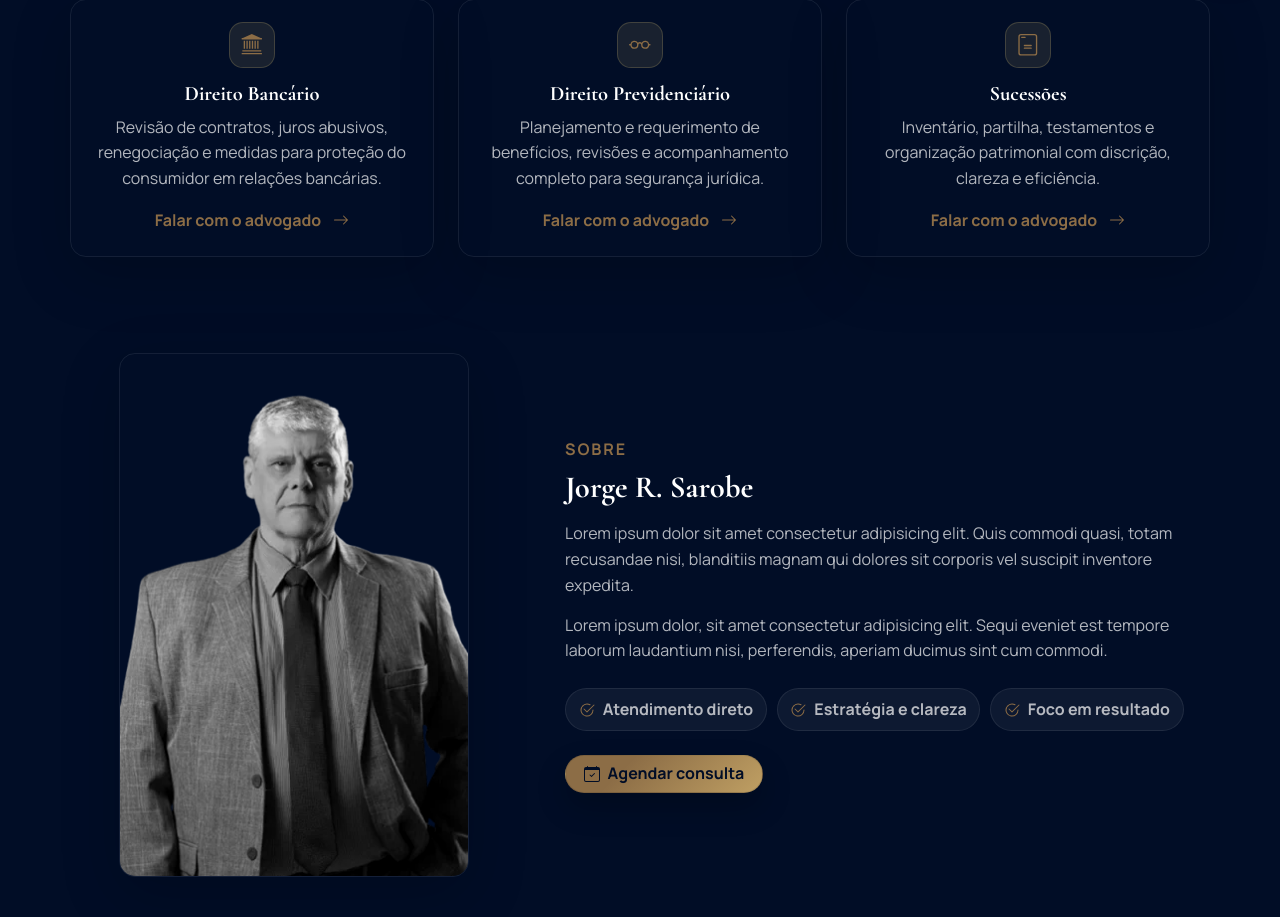
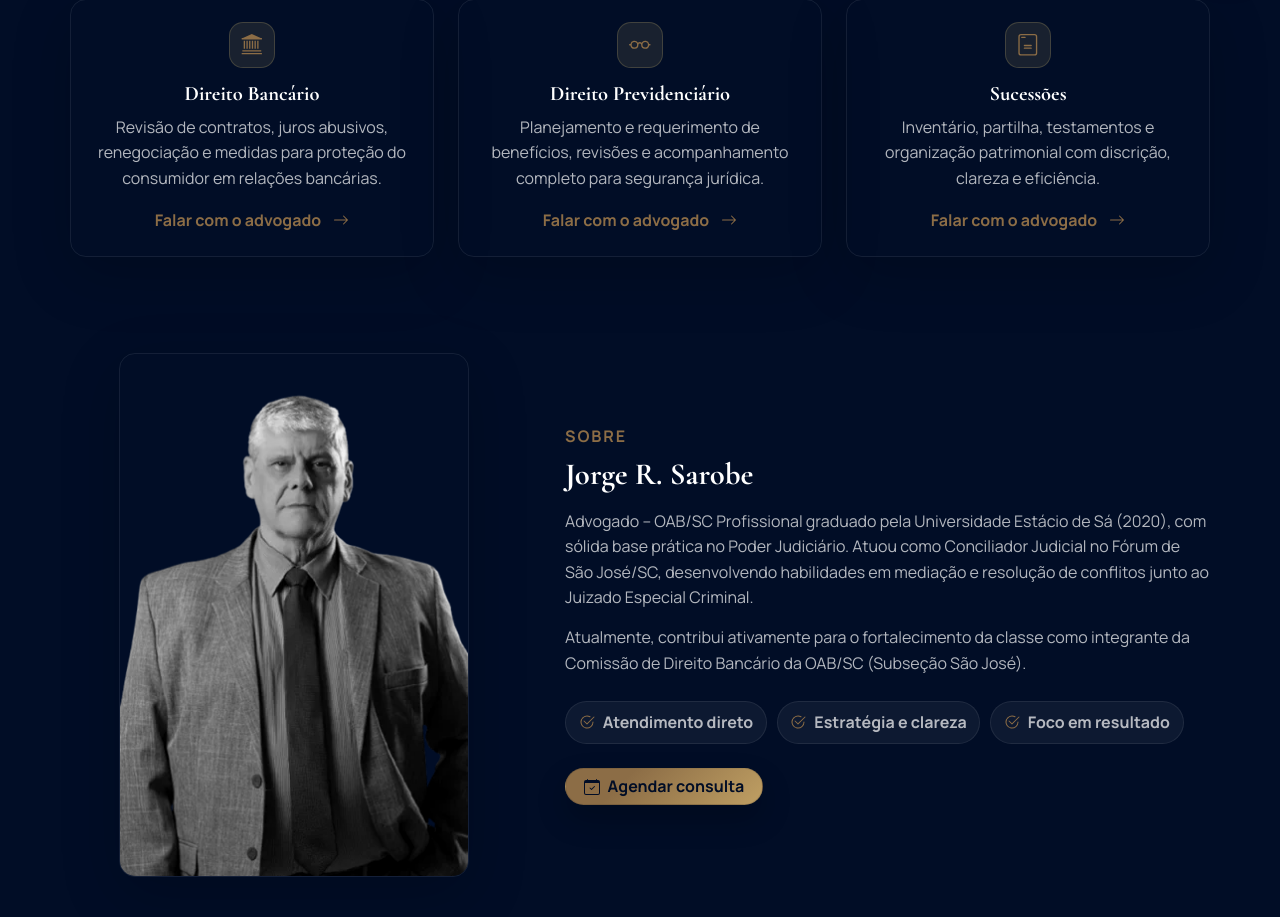
Before and after one commit to advjorgedev-pixel/site_institucional_web, a Django app: page / in a window 1280 px wide. Shown: the part 807-1724 px from the top of the page. Run offline with Django 5.2, Linux system fonts and the light colour scheme; parts of the project's set-up code (start-up, migrations or seed data) failed here and were passed over; some libraries are stand-ins or nearby versions.

Commit message:
informações base de hero

```diff
--- a/institucional/templates/home/components/_about_home.html
+++ b/institucional/templates/home/components/_about_home.html
@@ -15,8 +15,8 @@
             <div class="col-12 col-lg-5 order-2 order-lg-1 d-flex justify-content-center justify-content-lg-start"
                 data-aos="fade-right">
                 <figure class="about-photo mb-0">
-                    <img src="{% static 'img/photos/jorge_sem_fundo.webp' %}" alt="{% trans 'Foto de Jorge R. Sarobe' %}"
-                        loading="lazy">
+                    <img src="{% static 'img/photos/jorge_sem_fundo.webp' %}"
+                        alt="{% trans 'Foto de Jorge R. Sarobe' %}" loading="lazy">
                 </figure>
             </div>
 
@@ -32,39 +32,50 @@
                 <div class="about-text">
                     <p>
                         {% blocktrans %}
-                        Lorem ipsum dolor sit amet consectetur adipisicing elit. Quis commodi quasi, totam
-                        recusandae nisi, blanditiis magnam qui dolores sit corporis vel suscipit inventore expedita.
+                        Advogado – OAB/SC Profissional graduado pela Universidade Estácio de Sá (2020), com sólida base
+                        prática no Poder Judiciário. Atuou como Conciliador Judicial no Fórum de São José/SC,
+                        desenvolvendo habilidades em mediação e resolução de conflitos junto ao Juizado Especial
+                        Criminal.
                         {% endblocktrans %}
                     </p>
                     <p>
                         {% blocktrans %}
-                        Lorem ipsum dolor, sit amet consectetur adipisicing elit. Sequi eveniet est tempore
-                        laborum laudantium nisi, perferendis, aperiam ducimus sint cum commodi.
+                        Atualmente, contribui ativamente para o fortalecimento da classe como integrante da
+                        Comissão de Direito Bancário da OAB/SC (Subseção São José).
                         {% endblocktrans %}
                     </p>
                 </div>
 
                 <div class="about-highlights mt-4 justify-content-center justify-content-lg-start">
                     <div class="about-pill">
-                        <svg xmlns="http://www.w3.org/2000/svg" width="16" height="16" fill="currentColor" class="bi bi-check2-circle" viewBox="0 0 16 16">
-                            <path d="M2.5 8a5.5 5.5 0 0 1 8.25-4.764.5.5 0 0 0 .5-.866A6.5 6.5 0 1 0 14.5 8a.5.5 0 0 0-1 0 5.5 5.5 0 1 1-11 0"/>
-                            <path d="M15.354 3.354a.5.5 0 0 0-.708-.708L8 9.293 5.354 6.646a.5.5 0 1 0-.708.708l3 3a.5.5 0 0 0 .708 0z"/>
+                        <svg xmlns="http://www.w3.org/2000/svg" width="16" height="16" fill="currentColor"
+                            class="bi bi-check2-circle" viewBox="0 0 16 16">
+                            <path
+                                d="M2.5 8a5.5 5.5 0 0 1 8.25-4.764.5.5 0 0 0 .5-.866A6.5 6.5 0 1 0 14.5 8a.5.5 0 0 0-1 0 5.5 5.5 0 1 1-11 0" />
+                            <path
+                                d="M15.354 3.354a.5.5 0 0 0-.708-.708L8 9.293 5.354 6.646a.5.5 0 1 0-.708.708l3 3a.5.5 0 0 0 .708 0z" />
                         </svg>
                         {% trans "Atendimento direto" %}
                     </div>
 
                     <div class="about-pill">
-                        <svg xmlns="http://www.w3.org/2000/svg" width="16" height="16" fill="currentColor" class="bi bi-check2-circle" viewBox="0 0 16 16">
-                        <path d="M2.5 8a5.5 5.5 0 0 1 8.25-4.764.5.5 0 0 0 .5-.866A6.5 6.5 0 1 0 14.5 8a.5.5 0 0 0-1 0 5.5 5.5 0 1 1-11 0"/>
-                        <path d="M15.354 3.354a.5.5 0 0 0-.708-.708L8 9.293 5.354 6.646a.5.5 0 1 0-.708.708l3 3a.5.5 0 0 0 .708 0z"/>
+                        <svg xmlns="http://www.w3.org/2000/svg" width="16" height="16" fill="currentColor"
+                            class="bi bi-check2-circle" viewBox="0 0 16 16">
+                            <path
+                                d="M2.5 8a5.5 5.5 0 0 1 8.25-4.764.5.5 0 0 0 .5-.866A6.5 6.5 0 1 0 14.5 8a.5.5 0 0 0-1 0 5.5 5.5 0 1 1-11 0" />
+                            <path
+                                d="M15.354 3.354a.5.5 0 0 0-.708-.708L8 9.293 5.354 6.646a.5.5 0 1 0-.708.708l3 3a.5.5 0 0 0 .708 0z" />
                         </svg>
                         {% trans "Estratégia e clareza" %}
                     </div>
 
                     <div class="about-pill">
-                        <svg xmlns="http://www.w3.org/2000/svg" width="16" height="16" fill="currentColor" class="bi bi-check2-circle" viewBox="0 0 16 16">
-                        <path d="M2.5 8a5.5 5.5 0 0 1 8.25-4.764.5.5 0 0 0 .5-.866A6.5 6.5 0 1 0 14.5 8a.5.5 0 0 0-1 0 5.5 5.5 0 1 1-11 0"/>
-                        <path d="M15.354 3.354a.5.5 0 0 0-.708-.708L8 9.293 5.354 6.646a.5.5 0 1 0-.708.708l3 3a.5.5 0 0 0 .708 0z"/>
+                        <svg xmlns="http://www.w3.org/2000/svg" width="16" height="16" fill="currentColor"
+                            class="bi bi-check2-circle" viewBox="0 0 16 16">
+                            <path
+                                d="M2.5 8a5.5 5.5 0 0 1 8.25-4.764.5.5 0 0 0 .5-.866A6.5 6.5 0 1 0 14.5 8a.5.5 0 0 0-1 0 5.5 5.5 0 1 1-11 0" />
+                            <path
+                                d="M15.354 3.354a.5.5 0 0 0-.708-.708L8 9.293 5.354 6.646a.5.5 0 1 0-.708.708l3 3a.5.5 0 0 0 .708 0z" />
                         </svg>
                         {% trans "Foco em resultado" %}
                     </div>
@@ -72,10 +83,15 @@
 
 
                 <div class="mt-4 d-flex justify-content-center justify-content-lg-start">
-                    <a class="btn-primary" href="#contato" aria-label="{% trans 'Agendar consulta' %}">
-                        <svg xmlns="http://www.w3.org/2000/svg" width="16" height="16" fill="currentColor" class="bi bi-calendar-check" viewBox="0 0 16 16">
-                            <path d="M10.854 7.146a.5.5 0 0 1 0 .708l-3 3a.5.5 0 0 1-.708 0l-1.5-1.5a.5.5 0 1 1 .708-.708L7.5 9.793l2.646-2.647a.5.5 0 0 1 .708 0"/>
-                            <path d="M3.5 0a.5.5 0 0 1 .5.5V1h8V.5a.5.5 0 0 1 1 0V1h1a2 2 0 0 1 2 2v11a2 2 0 0 1-2 2H2a2 2 0 0 1-2-2V3a2 2 0 0 1 2-2h1V.5a.5.5 0 0 1 .5-.5M1 4v10a1 1 0 0 0 1 1h12a1 1 0 0 0 1-1V4z"/>
+                    <a class="btn-primary"
+                        href="https://wa.me/5548988366235?text=Ol%C3%A1!%20Vim%20pelo%20site%20e%20gostaria%20de%20mais%20informa%C3%A7%C3%B5es%20sobre%20seus%20servi%C3%A7os."
+                        target="_blank" rel="noopener noreferrer" aria-label="{% trans 'Agendar consulta' %}">
+                        <svg xmlns="http://www.w3.org/2000/svg" width="16" height="16" fill="currentColor"
+                            class="bi bi-calendar-check" viewBox="0 0 16 16">
+                            <path
+                                d="M10.854 7.146a.5.5 0 0 1 0 .708l-3 3a.5.5 0 0 1-.708 0l-1.5-1.5a.5.5 0 1 1 .708-.708L7.5 9.793l2.646-2.647a.5.5 0 0 1 .708 0" />
+                            <path
+                                d="M3.5 0a.5.5 0 0 1 .5.5V1h8V.5a.5.5 0 0 1 1 0V1h1a2 2 0 0 1 2 2v11a2 2 0 0 1-2 2H2a2 2 0 0 1-2-2V3a2 2 0 0 1 2-2h1V.5a.5.5 0 0 1 .5-.5M1 4v10a1 1 0 0 0 1 1h12a1 1 0 0 0 1-1V4z" />
                         </svg> {% trans "Agendar consulta" %}
                     </a>
                 </div>
```
